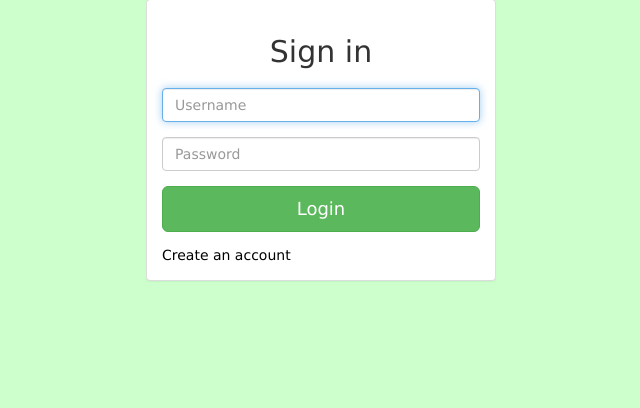
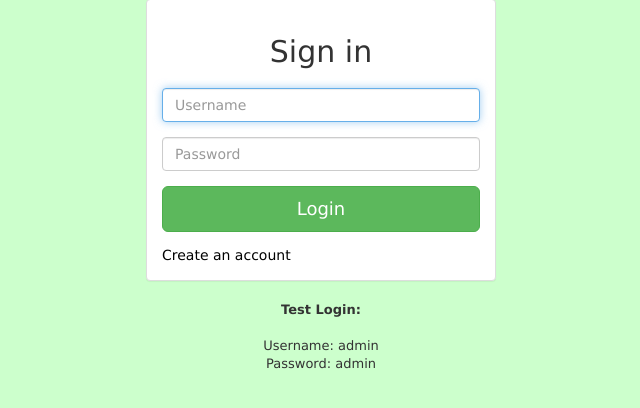
Before and after one commit to danilomeneghel/crud-python-django, a Django app: page / in a window 1280 px wide. Shown: the part 76-484 px from the top of the page, without its empty margins (319-959 px from the left). Run offline with Django 3.2, Linux system fonts and the light colour scheme; some libraries are stand-ins or nearby versions.

Commit message:
Update files

```diff
--- a/users/templates/login.html
+++ b/users/templates/login.html
@@ -18,10 +18,15 @@
           <button class="btn btn-lg btn-success btn-block" type="submit">Login</button>
         </div>
         <a href="{% url 'users:register' %}" class="link-register">Create an account</a>
-		{% if error %}
-			<div class="alert alert-danger">{{error}}</div>
-		{% endif %}
+    		{% if error %}
+    			<div class="alert alert-danger">{{error}}</div>
+    		{% endif %}
       </div>
+    </div>
+    <div class="text-center">
+      <strong>Test Login:</strong><br><br>
+      Username: admin<br>
+      Password: admin<br>
     </div>
   </form>
 {% endblock %}
```
